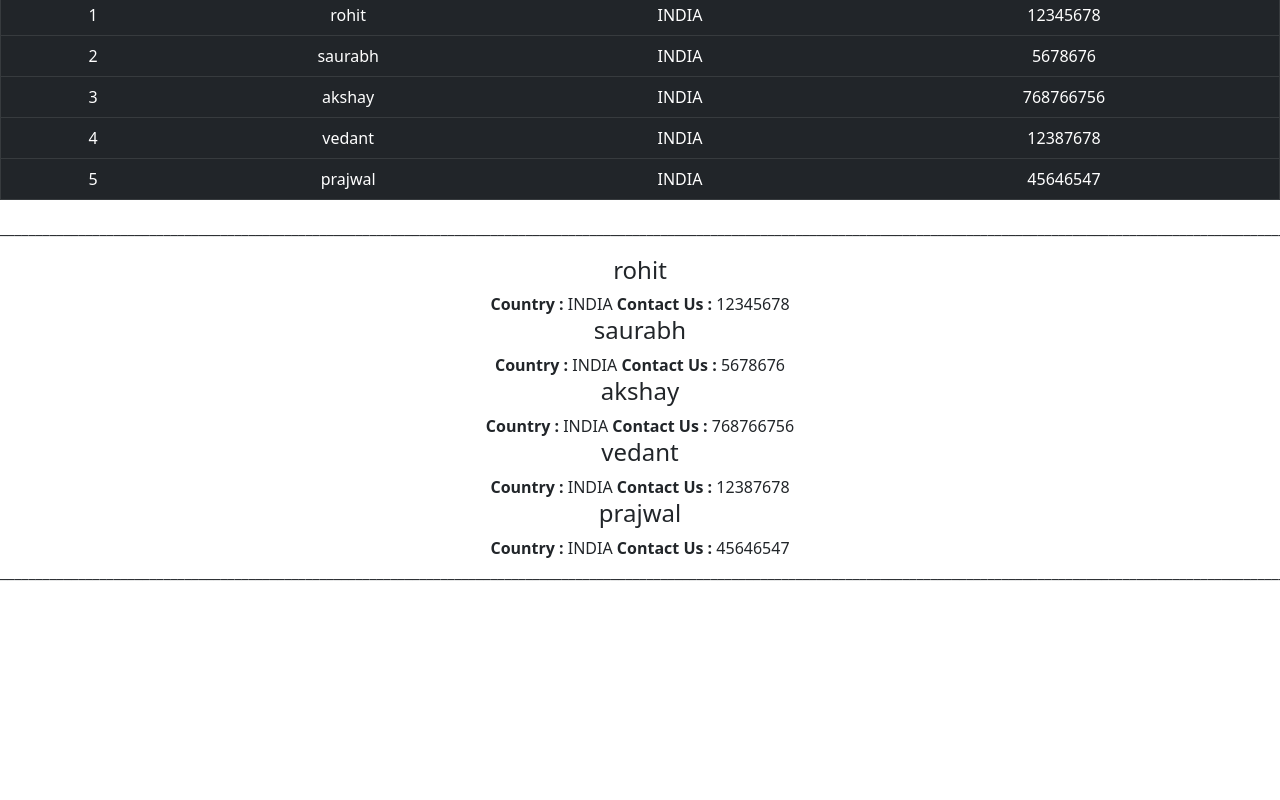
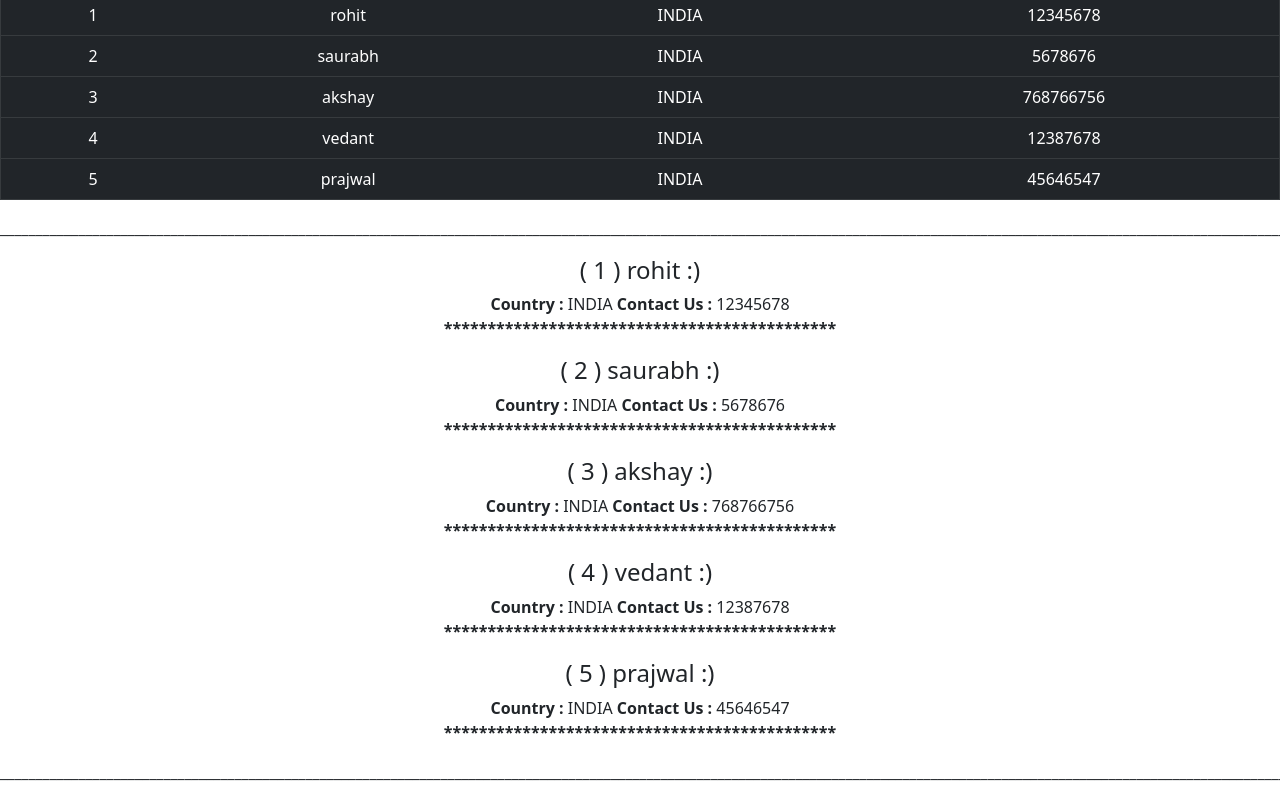
Before and after one commit to Rohit3920/React-practise, a React (Create React App) app: page / in a window 1280 px wide. Shown: the part 4479-5279 px from the top of the page. Before the commit the page ends 5079 px from the top, so only its background shows below. Built offline with nearby package versions, Linux system fonts and the light colour scheme.

Commit message:
same changes for Reuse Component

```diff
--- a/src/Component/ReUseComponent.js
+++ b/src/Component/ReUseComponent.js
@@ -15,7 +15,7 @@ function ReUseComponent(){
 
         {
             userInfo.map((info, i) =>
-            <ReUseComponentchild data={info} />
+            <ReUseComponentchild data={info} id={i}/>
             )
         }
         </div>
--- a/src/Component/ReUseComponentchild.js
+++ b/src/Component/ReUseComponentchild.js
@@ -1,11 +1,14 @@
 function ReUseComponentchild(props){
 const {name, country, Mobile} = props.data;
+const id = props.id + 1;
     return(
 
         <div>
-            <h4>{name}</h4>
+            <h4> ( {id} ) {name} :) </h4>
             <span><b>Country :</b> {country} </span>
             <span><b>Contact Us :</b> {Mobile}</span>
+            <p><b>*********************************************</b></p>
+
 
         </div>
 
```
